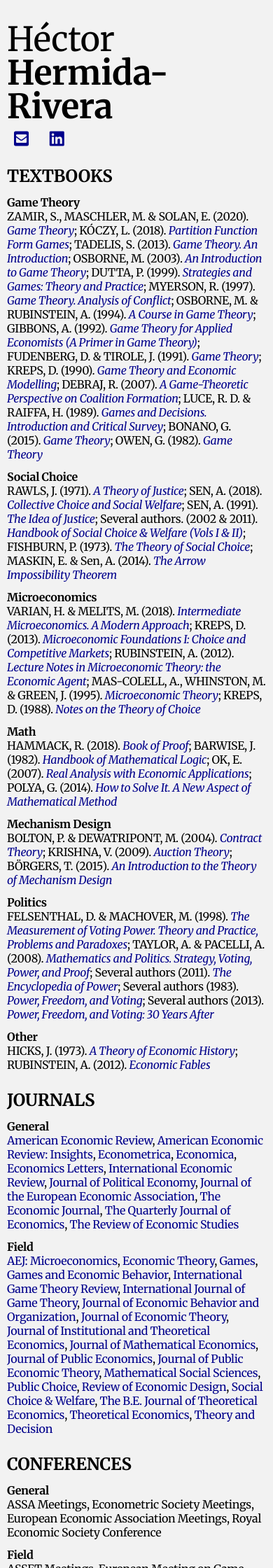
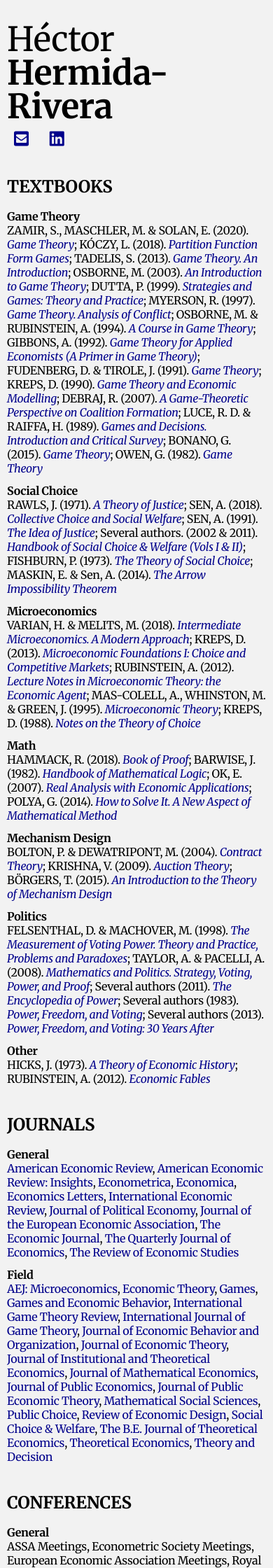
Before and after one commit to HectorHermidaRivera/hectorhermidarivera.github.io, a Jekyll site: the page built from resources.md, in a window 390 px wide. Shown: the top 2240 px of the page at 70% size. Built offline with Jekyll 4.4.1, drawn with Linux system fonts in a browser that asks for light colours; a style sheet for code colours, icons or effects is not loaded.

Commit message:
Update style.css

```diff
--- a/assets/css/style.css
+++ b/assets/css/style.css
@@ -70,7 +70,7 @@ body {
   margin-left: 0;
   padding-left: 166px;
   margin-bottom: 5px;
-  margin-top: 25px;
+  margin-top: 40px;
   text-transform: uppercase;
 }
 
@@ -339,7 +339,8 @@ h2.collapsible-link {
 .content h6 {
   margin-left: 0;
   padding-left: 0px;
-  margin-bottom: 0px;
+  margin-bottom: 5px;
+  margin-top: 40px;
 }
   .two-column,
   .two-column-2rows,
```
